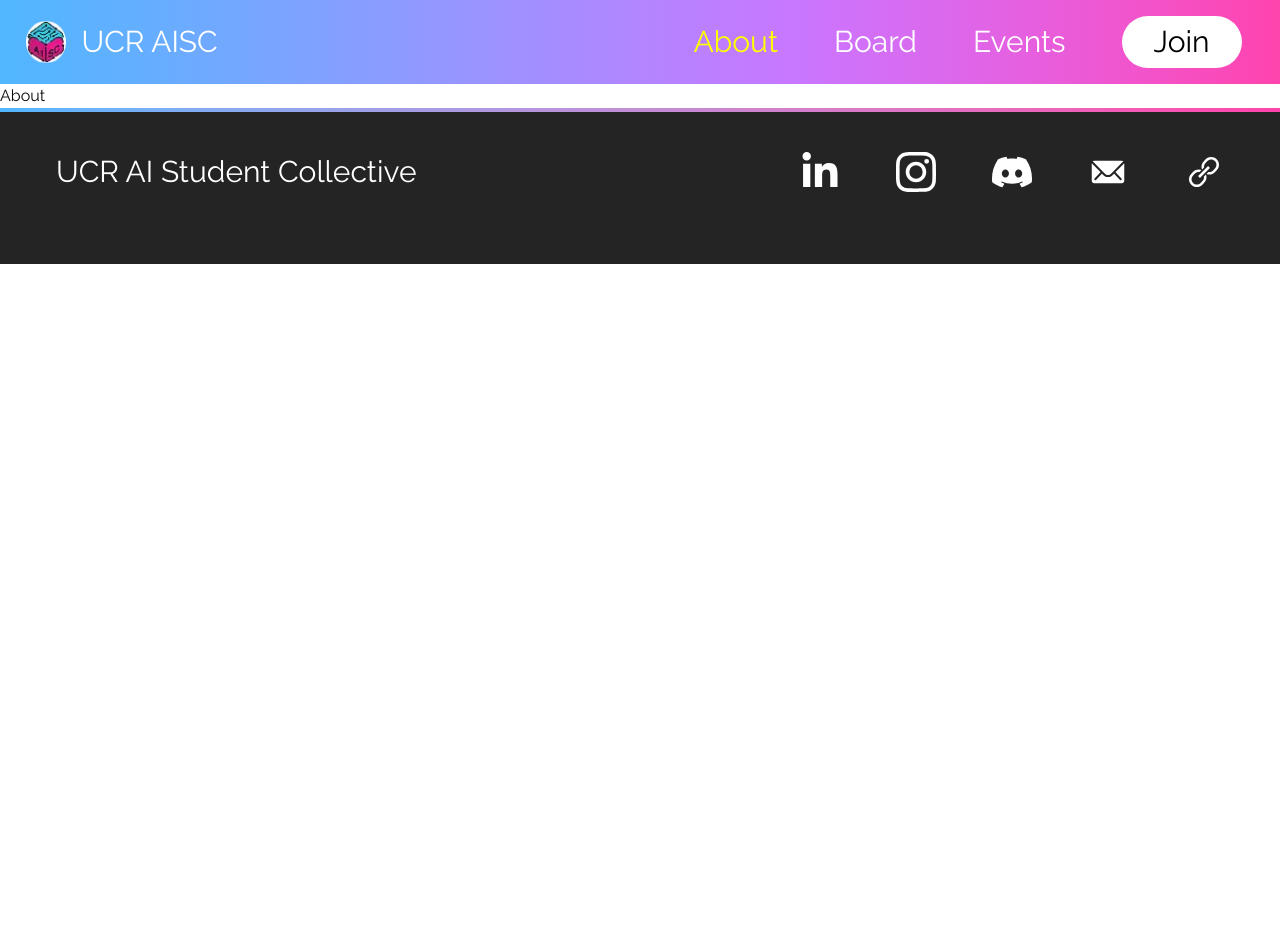
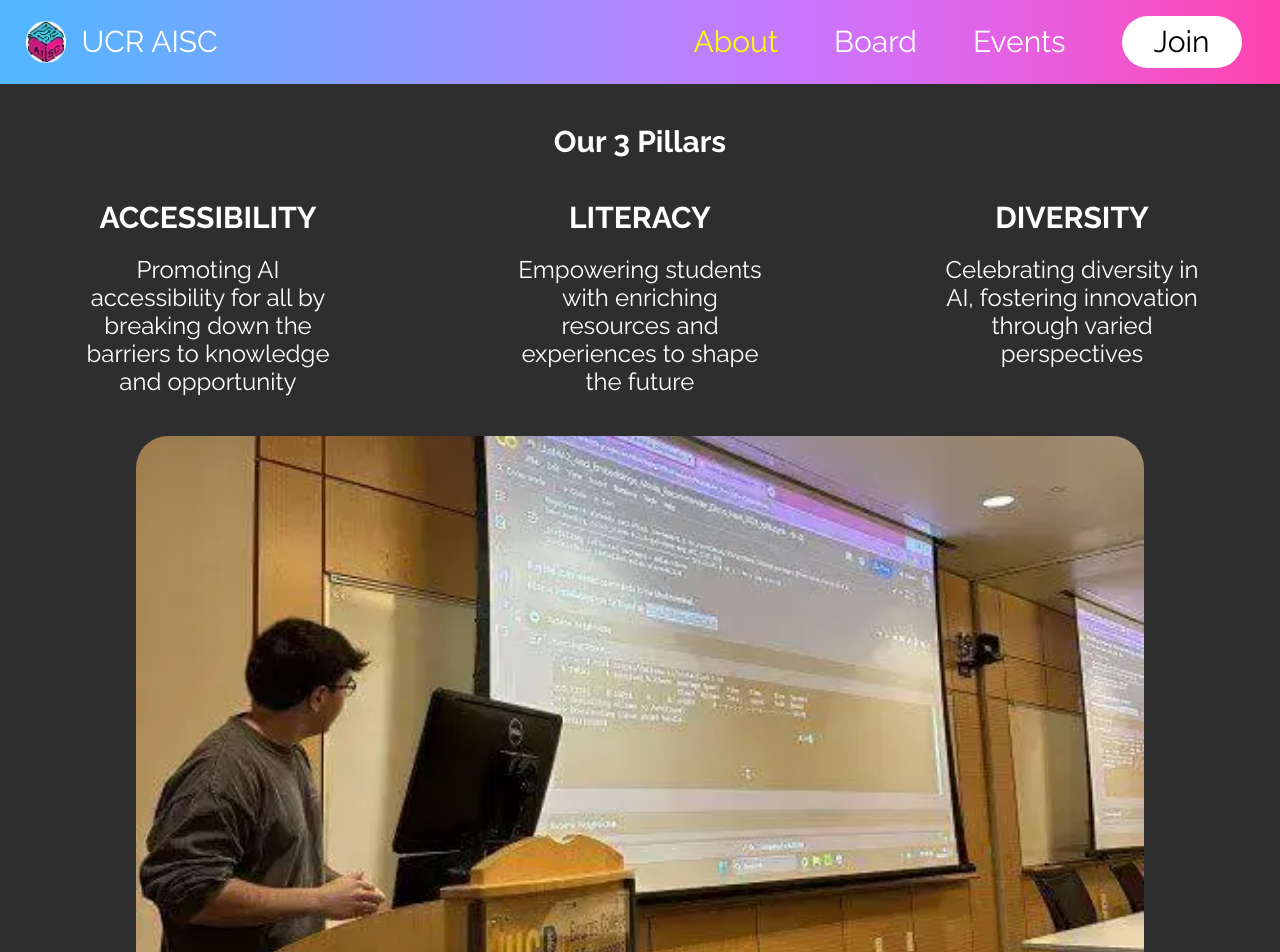
Before and after one commit to acm-ucr/aisc, a Next.js app: page /about in a window 1280 px wide. Shown: the top 952 px of the page. Before the commit the page ends 800 px from the top, so only its background shows below. Built offline with nearby package versions, Linux system fonts and the light colour scheme.

Commit message:
increased image size, removed xtra div, added to about page.tsx, removed pointless w-full

```diff
--- a/src/app/about/page.tsx
+++ b/src/app/about/page.tsx
@@ -1,5 +1,7 @@
+import Pillars from "@/components/about/Pillars";
+
 const About = () => {
-  return <div>About</div>;
+  return <Pillars></Pillars>;
 };
 
 export default About;
--- a/src/components/about/Pillars.tsx
+++ b/src/components/about/Pillars.tsx
@@ -3,9 +3,9 @@ import pillarsImage from "@/public/placeholders/workshop.webp"; //replace with a
 
 const Pillars = () => {
   return (
-    <div className="bg-aisc-gray flex w-full flex-col gap-10 px-20 py-10 text-center text-white">
+    <div className="bg-aisc-gray place_content_evenly flex w-full flex-col gap-10 px-20 py-10 text-center text-white">
       <p className="text-3xl font-bold">Our 3 Pillars</p>
-      <div className="flex w-full flex-row justify-evenly">
+      <div className="flex flex-row place-content-between">
         <Pillar
           title="ACCESSIBILITY"
           description="Promoting AI accessibility for all by breaking down the barriers to knowledge and opportunity"
@@ -19,13 +19,11 @@ const Pillars = () => {
           description="Celebrating diversity in AI, fostering innovation through varied perspectives"
         />
       </div>
-      <div className="w-full px-8">
-        <Image
-          src={pillarsImage}
-          alt="Add Alt here" //replace with actual alt
-          className="h-[33vh] w-full rounded-4xl object-cover"
-        />
-      </div>
+      <Image
+        src={pillarsImage}
+        alt="Add Alt here" //replace with actual alt
+        className="mx-auto h-[70vh] w-9/10 rounded-4xl object-cover"
+      />
     </div>
   );
 };
```
